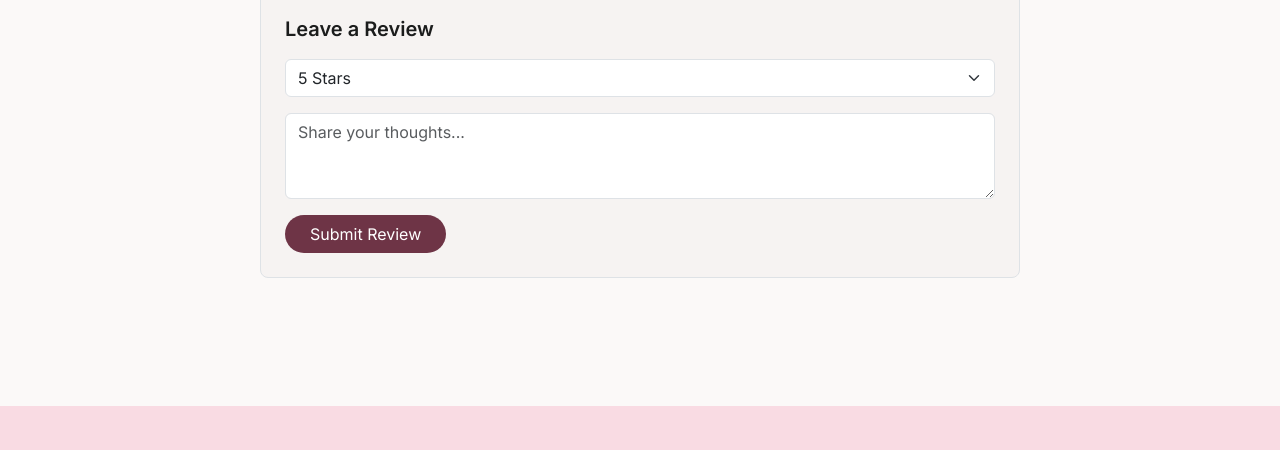
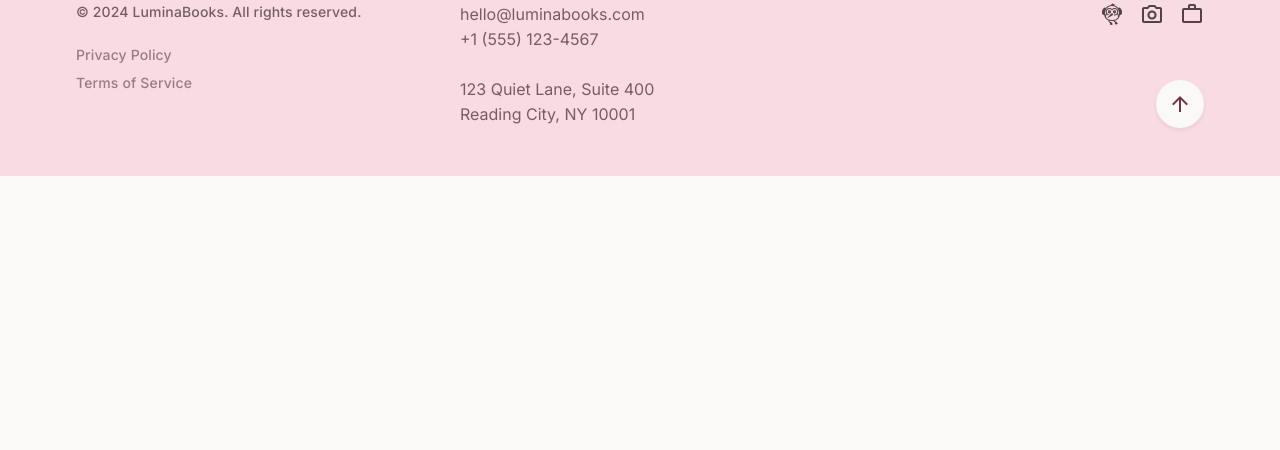
Before and after one commit to EL-STRIX/Gameonix_Esports_Lumina, a plain HTML site: page pages/book-details.html in a window 1280 px wide. Shown: the part 1120-1570 px from the top of the page. After the commit the page ends 1296 px from the top, so only its background shows below. Drawn offline with nearby package versions, Linux system fonts and the light colour scheme.

Commit message:
Remove review system

```diff
--- a/js/details.js
+++ b/js/details.js
@@ -7,7 +7,6 @@ $(document).ready(function() {
         if (book) {
             renderBookDetails(book);
             setupDownload(book);
-            setupReviews(book.id);
         }
     });
 });
@@ -96,59 +95,3 @@ function setupDownload(book) {
         }
     });
 }
-
-function setupReviews(bookId) {
-    const html = `
-      <section class="pt-section-padding border-top border-surface-variant">
-        <h2 class="font-headline-md text-on-background mb-5 text-center">Reader Reviews</h2>
-        <div class="row justify-content-center">
-            <div class="col-md-8">
-                <div class="bg-surface-container-low p-4 rounded-lg mb-5 border border-surface-variant">
-                    <h4 class="font-headline-sm mb-3">Leave a Review</h4>
-                    <form id="reviewForm">
-                        <select class="form-select mb-3 bg-surface-container-lowest" id="reviewRating" required>
-                            <option value="5">5 Stars</option>
-                            <option value="4">4 Stars</option>
-                            <option value="3">3 Stars</option>
-                            <option value="2">2 Stars</option>
-                            <option value="1">1 Star</option>
-                        </select>
-                        <textarea class="form-control mb-3 bg-surface-container-lowest" id="reviewText" required rows="3" placeholder="Share your thoughts..."></textarea>
-                        <button type="submit" class="btn bg-primary text-on-primary rounded-pill px-4 hover-bg-primary-container">Submit Review</button>
-                    </form>
-                </div>
-                <div id="reviewsList" class="d-flex flex-column gap-3"></div>
-            </div>
-        </div>
-      </section>
-    `;
-    $('#reviewsSection').html(html);
-
-    const storageKey = 'reviews_' + bookId;
-    function loadReviews() {
-        const reviews = JSON.parse(localStorage.getItem(storageKey)) || [];
-        let rHtml = '';
-        reviews.reverse().forEach(r => {
-            rHtml += `
-            <div class="bg-surface-container-lowest border border-surface-variant p-4 rounded-lg">
-                <div class="d-flex align-items-center mb-2">
-                    <span class="font-label-md fw-bold me-2">${r.rating}.0</span>
-                    <span class="material-symbols-outlined text-primary icon-16 icon-fill-1">star</span>
-                </div>
-                <p class="font-body-md text-on-surface-variant m-0">${r.text}</p>
-            </div>
-            `;
-        });
-        $('#reviewsList').html(rHtml);
-    }
-
-    $('#reviewForm').on('submit', function(e) {
-        e.preventDefault();
-        const reviews = JSON.parse(localStorage.getItem(storageKey)) || [];
-        reviews.push({ rating: $('#reviewRating').val(), text: $('#reviewText').val() });
-        localStorage.setItem(storageKey, JSON.stringify(reviews));
-        $('#reviewText').val('');
-        loadReviews();
-    });
-    loadReviews();
-}
--- a/pages/book-details.html
+++ b/pages/book-details.html
@@ -45,7 +45,6 @@
     <main class="flex-grow-1 pt-5 pb-section-padding px-margin-mobile px-md-4 max-w-container-max mx-auto w-100">
         <!-- Book Details dynamically injected by js/details.js -->
         <div id="bookDetailsContainer"></div>
-        <div id="reviewsSection"></div>
     </main>
 
     <!-- Footer -->
```
